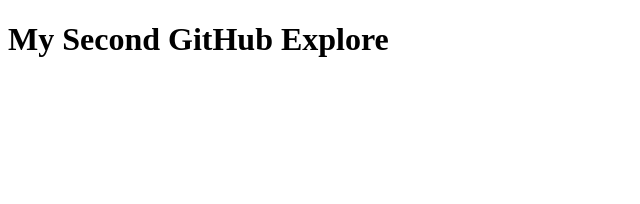
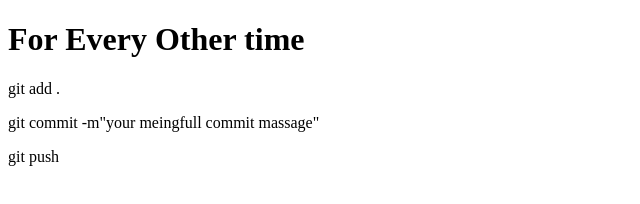
Before and after one commit to mdtoufikur/My-Secone-Github, a plain HTML site: page index.html in a window 1280 px wide. Shown: the whole page, without its empty margins (0-640 px from the left). Drawn offline with Linux system fonts and the light colour scheme.

Commit message:
modified

```diff
--- a/index.html
+++ b/index.html
@@ -3,9 +3,14 @@
 <head>
     <meta charset="UTF-8">
     <meta name="viewport" content="width=device-width, initial-scale=1.0">
-    <title>Exploring Github</title>
+    <title>Github Command git</Command></title>
 </head>
 <body>
-    <h1>My Second GitHub Explore</h1>
+    <div><h1>For Every Other time</h1>
+        <p>git add .</p>
+        <p>git commit -m"your meingfull commit massage"</p>
+        <p>git push</p>
+
+    </div>
 </body>
 </html>
```
